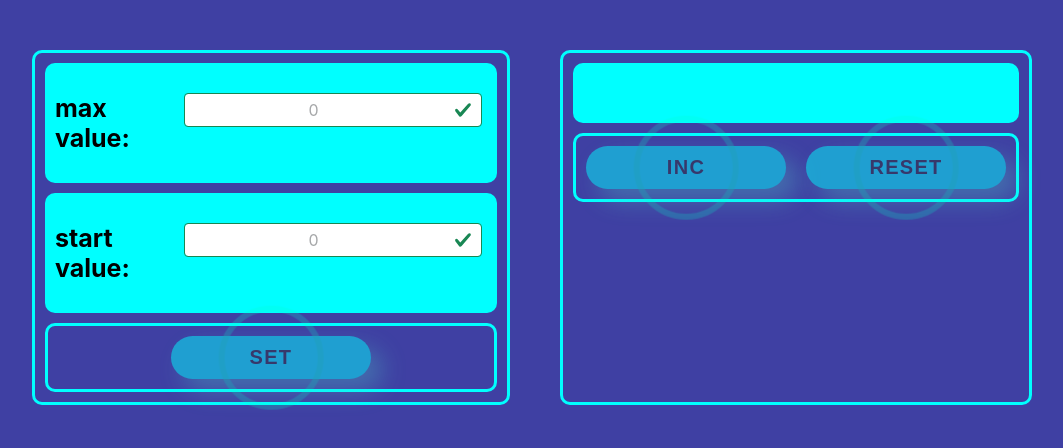
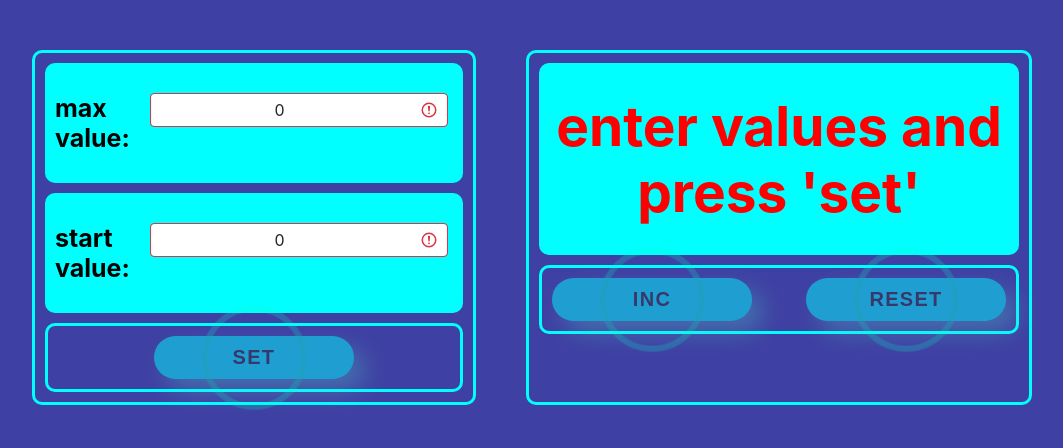
Before and after one commit to maxmajorov/counter, a React (Create React App) app: page / in a window 1280 px wide. Shown: the top 448 px of the page, without its empty margins (108-1171 px from the left). Built offline with nearby package versions, Linux system fonts and the light colour scheme.

Commit message:
feat: add features

```diff
--- a/src/App.tsx
+++ b/src/App.tsx
@@ -11,28 +11,16 @@ const App = () => {
 
   const getMaxValueCallback = (maxValue: number) => {
     setMaxValue(maxValue);
-    maxValue === 0 ? setError("enter values and press 'set'") : setError("");
   };
 
   const getStartValueCallback = (startValue: number) => {
     setStartValue(startValue);
-    startValue === 0
-      ? setError("enter values and press 'set'")
-      : startValue < 0
-      ? setError("Incorrect value!")
-      : setError("");
+    console.log(startValue);
   };
 
   const setStartValueCallback = () => {
     setCount(startValue);
-    // errors();
   };
-
-  // const errors = () => {
-  //   startValue > maxValue || !startValue || startValue < 0
-  //     ? setError("Incorrect value!")
-  //     : setError("enter values and press 'set'");
-  // };
 
   console.log(error);
 
@@ -40,6 +28,7 @@ const App = () => {
     <div className="inner">
       <CounterSettings
         error={error}
+        setError={setError}
         maxValue={maxValue}
         startValue={startValue}
         setStartValue={setStartValueCallback}
@@ -52,6 +41,7 @@ const App = () => {
         setCount={setCount}
         maxValue={maxValue}
         startValue={startValue}
+        setStartValues={setStartValueCallback}
       />
     </div>
   );
--- a/src/components/Counter/Counter.tsx
+++ b/src/components/Counter/Counter.tsx
@@ -8,6 +8,7 @@ type CounterPropsType = {
   startValue: number;
   error: string;
   setCount: (count: number) => void;
+  setStartValues: () => void;
 };
 
 const Counter: React.FC<CounterPropsType> = ({
@@ -17,9 +18,9 @@ const Counter: React.FC<CounterPropsType> = ({
   maxValue,
   startValue,
 }) => {
-  let disabled_1 = false;
-  let disabled_2 = !(count > 0) ? true : false;
-  let numberColor = "";
+  let disabled_1 = count >= maxValue ? true : false; //
+  let disabled_2 = !(count > startValue) ? true : false;
+  let infoColor = "";
 
   const setCountCallback = () => {
     setCount(++count);
@@ -29,21 +30,23 @@ const Counter: React.FC<CounterPropsType> = ({
     setCount(startValue);
   };
 
-  let counterInfo: string = "";
-  if (count === 0 || startValue > maxValue) {
+  let counterInfo: string = !count
+    ? "enter values and press 'set'"
+    : count.toString();
+
+  if (error) {
     counterInfo = error;
-  } else if (count) {
-    counterInfo = count.toString();
+    infoColor = `${classes.redSpan}`;
   }
-  if (count >= maxValue) {
-    numberColor = `${classes.redSpan}`;
-    disabled_1 = true;
+
+  if (count === maxValue) {
+    infoColor = `${classes.redSpan}`;
   }
 
   return (
     <div className={classes.counter}>
       <div className={classes.number}>
-        <span className={numberColor}>{counterInfo}</span>
+        <span className={infoColor}>{counterInfo}</span>
       </div>
       <div className={classes.buttons}>
         <ButtonCounter setCount={setCountCallback} disabled={disabled_1}>
--- a/src/components/CounterSettings/CounterSettings.tsx
+++ b/src/components/CounterSettings/CounterSettings.tsx
@@ -7,6 +7,7 @@ type CounterSettingsPropsType = {
   error: string;
   maxValue: number;
   startValue: number;
+  setError: (error: string) => void;
   setStartValue: () => void;
   getMaxValue: (value: number) => void;
   getStartValue: (value: number) => void;
@@ -14,6 +15,7 @@ type CounterSettingsPropsType = {
 
 const CounterSettings: React.FC<CounterSettingsPropsType> = ({
   error,
+  setError,
   maxValue,
   startValue,
   setStartValue,
@@ -21,39 +23,41 @@ const CounterSettings: React.FC<CounterSettingsPropsType> = ({
   getStartValue,
 }) => {
   let disabledWithoutValues: boolean =
-    maxValue && startValue > 0 ? false : true;
+    maxValue <= 0 || startValue < 0 || error ? true : false;
 
   const getMaxValueCallback = (maxValue: number) => {
-    getMaxValue(maxValue); //Получили максимальное значение
+    getMaxValue(maxValue);
+    maxValue < 0 ? setError("incorrect values!") : setError("");
   };
 
   const getStartValueCallback = (startValue: number) => {
-    getStartValue(startValue); //Получили start value
+    getStartValue(startValue);
+    startValue < 0 || startValue > maxValue || maxValue === startValue
+      ? setError("incorrect values!")
+      : setError("");
   };
 
-  const setCountInputValues = () => {
-    setStartValue();
-  };
+  const maxInputError = (): boolean => maxValue === startValue || maxValue < 0;
+  const startInputError = (): boolean =>
+    startValue < 0 || startValue > maxValue || maxValue === startValue;
 
   return (
     <div className={classes.counter}>
       <InputField
-        error={error}
+        inputError={maxInputError}
+        inputValue={maxValue}
         title="max value:"
-        maxValue={maxValue}
-        startValue={startValue}
-        getCount={getMaxValueCallback}
+        getCountValues={getMaxValueCallback}
       />
       <InputField
-        error={error}
+        inputError={startInputError}
+        inputValue={startValue}
         title="start value:"
-        maxValue={maxValue}
-        startValue={startValue}
-        getCount={getStartValueCallback}
+        getCountValues={getStartValueCallback}
       />
       <div className={classes.buttons}>
         <ButtonCounter
-          setCount={setCountInputValues}
+          setCount={() => setStartValue()}
           disabled={disabledWithoutValues}
         >
           set
--- a/src/components/CounterSettings/InputField/InputField.tsx
+++ b/src/components/CounterSettings/InputField/InputField.tsx
@@ -2,27 +2,24 @@ import React, { ChangeEvent } from "react";
 import classes from "./InputField.module.css";
 
 type InputFieldPropsType = {
-  error: string;
-  maxValue: number;
-  startValue: number;
   title: string;
-
-  getCount: (value: number) => void;
+  inputValue: number;
+  inputError: () => boolean;
+  getCountValues: (value: number) => void;
 };
 
 const InputField: React.FC<InputFieldPropsType> = ({
-  error,
-  maxValue,
-  startValue,
   title,
-  getCount,
+  inputValue,
+  inputError,
+  getCountValues,
 }) => {
   const inputValueHandler = (e: ChangeEvent<HTMLInputElement>) => {
-    getCount(+e.currentTarget.value);
+    getCountValues(+e.currentTarget.value);
   };
 
   const finalInputClassName = `${classes.input} ${classes.input_invalid} ${
-    error ? "" : classes.input_valid
+    inputError() ? "" : classes.input_valid
   }`;
 
   return (
@@ -30,8 +27,8 @@ const InputField: React.FC<InputFieldPropsType> = ({
       <div className={classes.field}>
         <span>{title}</span>
         <input
-          type="number"
-          placeholder="0"
+          type={"number"}
+          value={inputValue}
           className={finalInputClassName}
           onChange={inputValueHandler}
         ></input>
```
Also changed, not shown: src/components/CounterSettings/InputField/InputField.module.css (+1 -0 lines).
